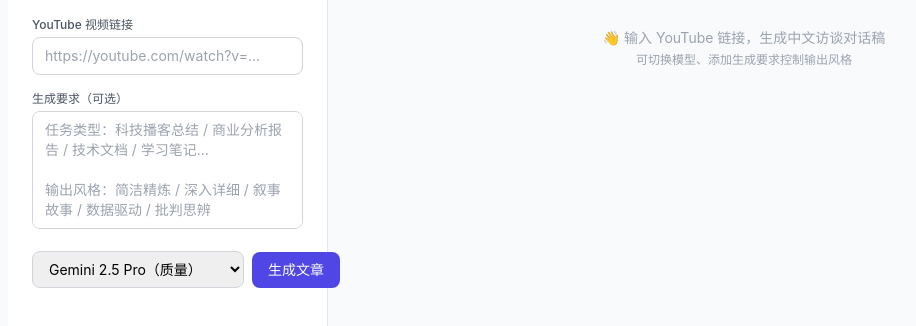
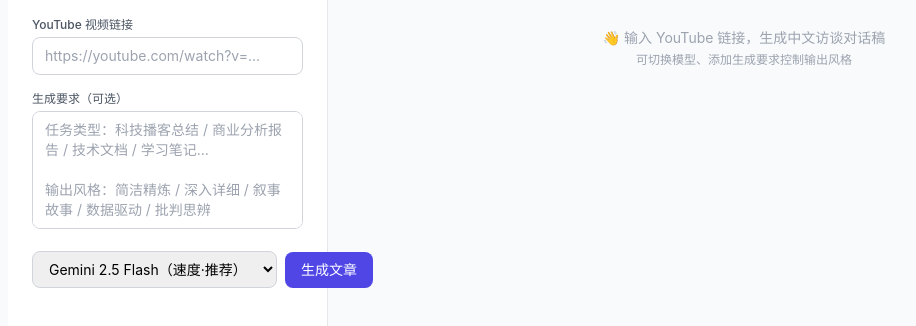
Before and after one commit to scudong/youtube-to-article, a website: page public/index.html in a window 1280 px wide. Shown: the part 92-418 px from the top of the page, without its empty margins (56-972 px from the left). Drawn offline with nearby package versions, Linux system fonts and the light colour scheme.

Commit message:
fix: 默认模型改为 gemini-2.5-flash（Pro 免费额度低，容易超限）
- 后端默认回退改为 flash
- 前端 dropdown 交换顺序，flash 置顶标注"推荐"
- Pro 标注"额度少"让用户知情

```diff
--- a/public/index.html
+++ b/public/index.html
@@ -122,8 +122,8 @@
 
         <div class="flex items-center gap-2">
           <select id="model" class="flex-1 px-3 py-2 text-sm border border-gray-300 rounded-lg">
-            <option value="gemini-2.5-pro">Gemini 2.5 Pro（质量）</option>
-            <option value="gemini-2.5-flash">Gemini 2.5 Flash（速度）</option>
+            <option value="gemini-2.5-flash">Gemini 2.5 Flash（速度·推荐）</option>
+            <option value="gemini-2.5-pro">Gemini 2.5 Pro（质量·额度少）</option>
           </select>
           <button type="submit" id="submit-btn"
             class="px-4 py-2 text-sm bg-indigo-600 text-white rounded-lg hover:bg-indigo-700 disabled:opacity-50 disabled:cursor-not-allowed whitespace-nowrap">
--- a/src/lib/gemini.ts
+++ b/src/lib/gemini.ts
@@ -5,7 +5,7 @@
 
 export function validateModel(model: string): ModelId {
   if (ALLOWED_MODELS.includes(model as ModelId)) return model as ModelId;
-  return 'gemini-2.5-pro';
+  return 'gemini-2.5-flash';
 }
 
 export async function* streamGenerate(
```
